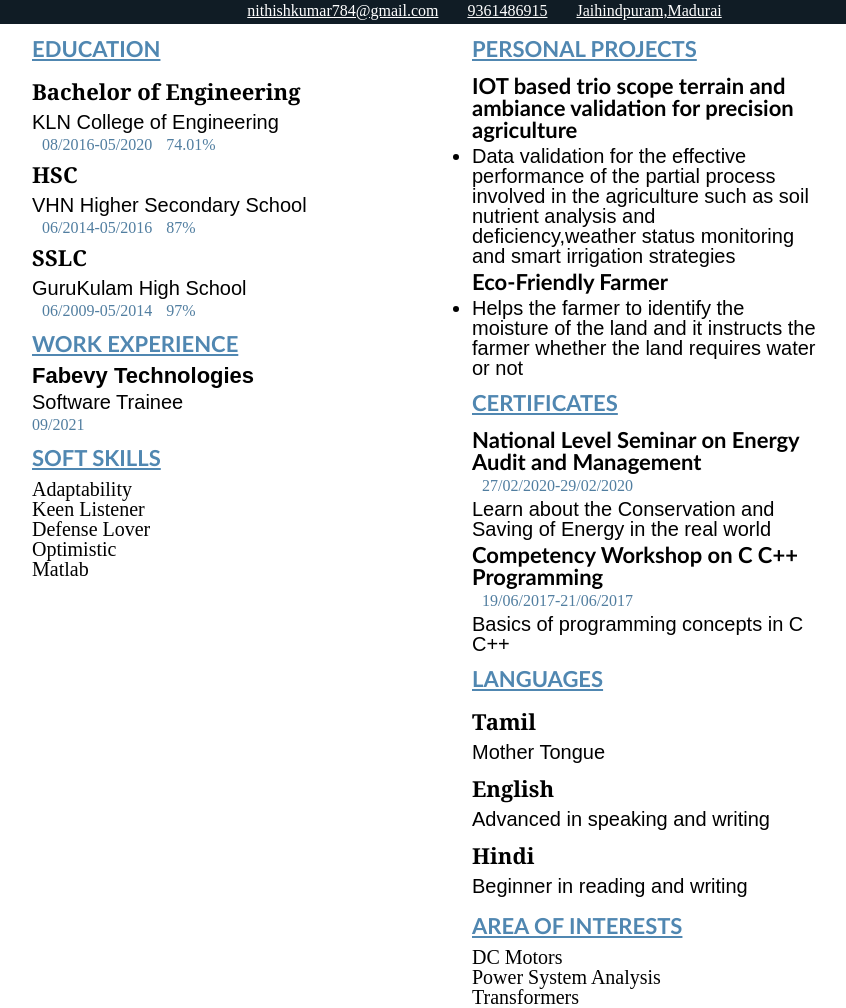
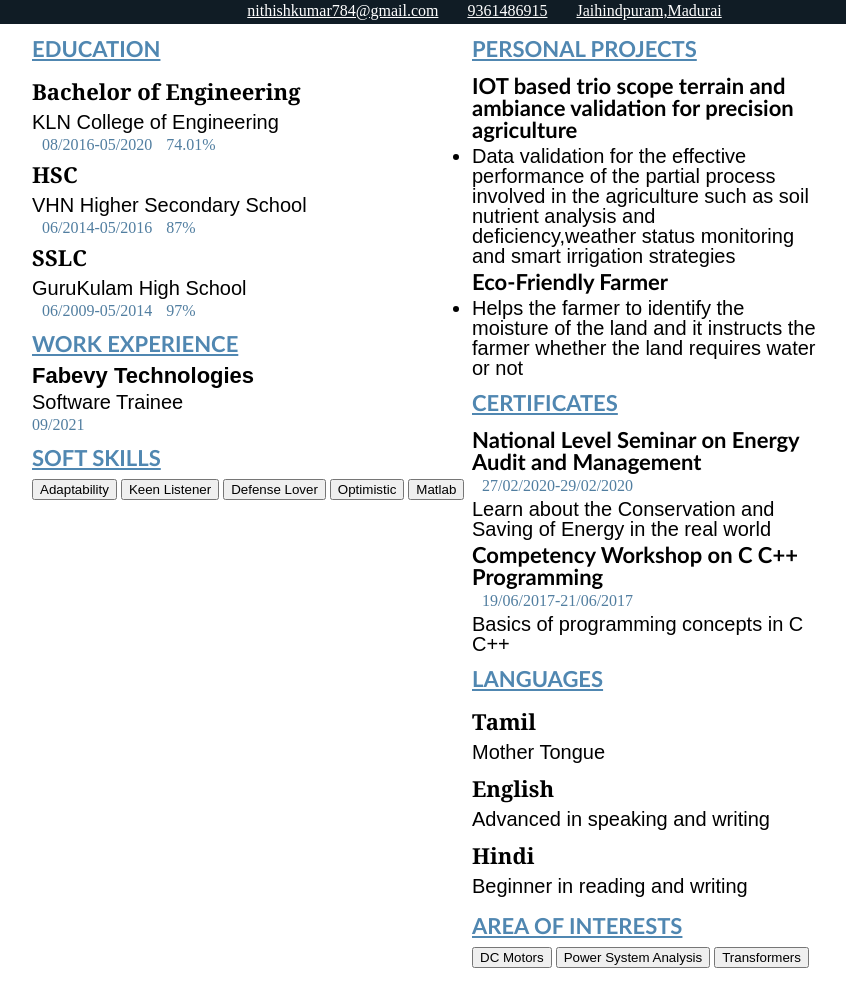
Before and after one commit to nithish11011999/personal-portfolio, a website: page index.html in a window 1280 px wide. Shown: the part 194-1202 px from the top of the page, without its empty margins (168-1014 px from the left). After the commit the page ends 1162 px from the top, so only its background shows below. Drawn offline with Linux system fonts and the light colour scheme.

Commit message:
using button tags

```diff
--- a/css/main.css
+++ b/css/main.css
@@ -126,12 +126,6 @@
     font-family: Arial, Helvetica, sans-serif;
     padding-top: 5px;
 }
-.content-box-tags-1 .content-box-tag{
-    font-size: 20px;
-}
-.content-box-tags-2 .content-box-tag{
-    font-size: 20px;
-}
 #main-content{
     display: flex;
 }
--- a/index.html
+++ b/index.html
@@ -63,12 +63,12 @@
                     </div>
                     <div class="content-box">
                         <h2>SOFT SKILLS</h2>
-                        <div class="content-box-tags-1">
-                            <div class="content-box-tag">Adaptability</div>
-                            <div class="content-box-tag">Keen Listener</div>
-                            <div class="content-box-tag">Defense Lover</div>
-                            <div class="content-box-tag">Optimistic</div>
-                            <div class="content-box-tag">Matlab</div>
+                        <div class="button">
+                            <button>Adaptability</button>
+                            <button>Keen Listener</button>
+                            <button>Defense Lover</button>
+                            <button>Optimistic</button>
+                            <button>Matlab</button>
                         </div>
                     </div>
                 </div>
@@ -132,10 +132,10 @@
                     </div>
                     <div class="content-box">
                         <h2>AREA OF INTERESTS</h2>
-                        <div class="content-box-tags-2">
-                            <div class="content-box-tag">DC Motors</div>
-                            <div class="content-box-tag">Power System Analysis</div>
-                            <div class="content-box-tag">Transformers</div>
+                        <div class="button">
+                            <button>DC Motors</button>
+                            <button>Power System Analysis</button>
+                            <button>Transformers</button>
                          </div>
                     </div>
                 </div>
```
